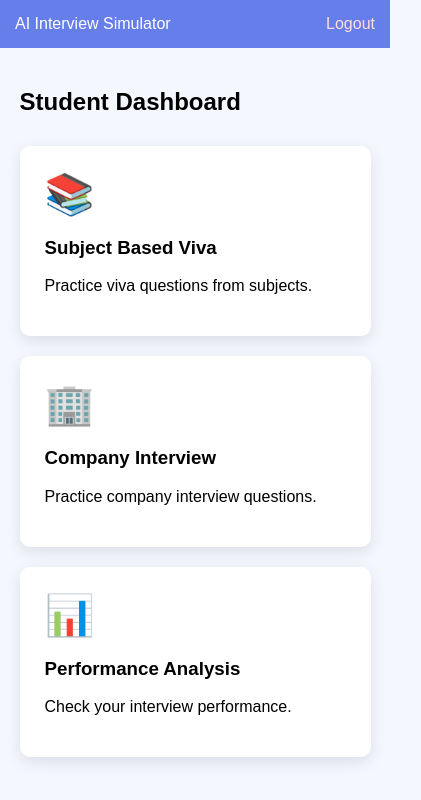
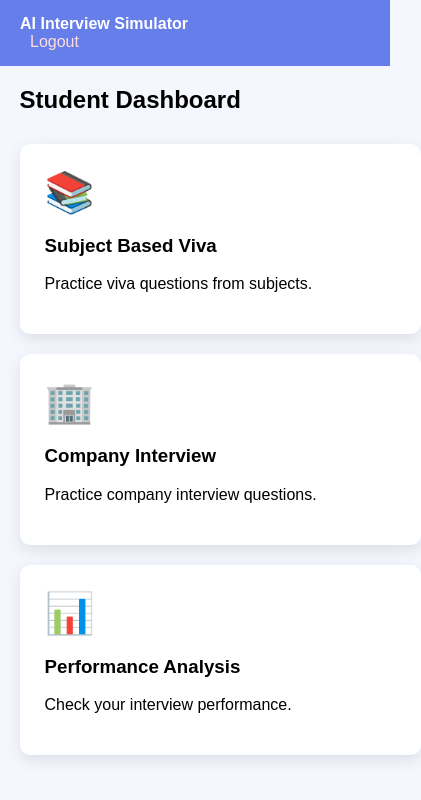
Before and after one commit to Hemanth210806/ai-interview-simulator, a website: page public/dashboard.html in a window 390 px wide. Shown: the whole page, 421 px wide, since content can reach past the window. Drawn offline with Linux system fonts and the light colour scheme.

Commit message:
improved mobile responsive dashboard

```diff
--- a/public/dashboard.html
+++ b/public/dashboard.html
@@ -4,6 +4,8 @@
 <head>
 
 <title>Dashboard - AI Interview Simulator</title>
+
+<meta name="viewport" content="width=device-width, initial-scale=1.0">
 
 <style>
 
@@ -13,19 +15,25 @@ font-family:Arial;
 background:#f5f7ff;
 }
 
+/* NAVBAR */
+
 .navbar{
 background:#667eea;
 color:white;
-padding:15px;
+padding:15px 20px;
 display:flex;
 justify-content:space-between;
 align-items:center;
+flex-wrap:wrap;
 }
 
 .logout{
 cursor:pointer;
 color:#ffdddd;
+margin-left:10px;
 }
+
+/* MAIN CONTAINER */
 
 .container{
 width:90%;
@@ -34,12 +42,16 @@ margin:auto;
 margin-top:40px;
 }
 
+/* GRID LAYOUT */
+
 .grid{
 display:grid;
-grid-template-columns:repeat(auto-fit,minmax(250px,1fr));
+grid-template-columns:repeat(3,1fr);
 gap:20px;
 margin-top:30px;
 }
+
+/* CARD STYLE */
 
 .card{
 background:white;
@@ -49,6 +61,7 @@ box-shadow:0 5px 15px rgba(0,0,0,0.1);
 text-decoration:none;
 color:black;
 transition:0.3s;
+display:block;
 }
 
 .card:hover{
@@ -57,6 +70,30 @@ transform:translateY(-5px);
 
 .icon{
 font-size:40px;
+margin-bottom:10px;
+}
+
+/* MOBILE RESPONSIVE */
+
+@media (max-width:768px){
+
+.grid{
+grid-template-columns:1fr;
+}
+
+.card{
+width:100%;
+}
+
+.container{
+margin-top:20px;
+}
+
+.navbar{
+flex-direction:column;
+align-items:flex-start;
+}
+
 }
 
 </style>
@@ -67,7 +104,7 @@ font-size:40px;
 
 <div class="navbar">
 
-<div>AI Interview Simulator</div>
+<div><b>AI Interview Simulator</b></div>
 
 <div>
 <span id="welcomeMsg"></span>
```
